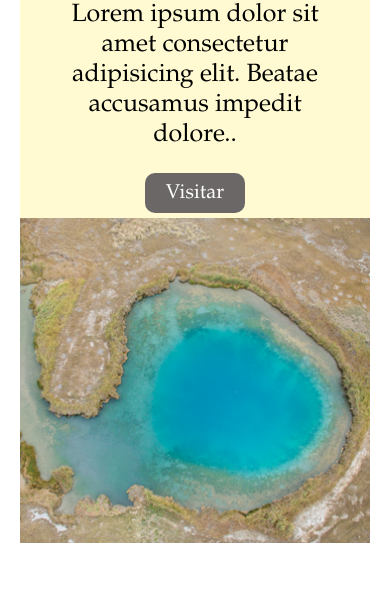
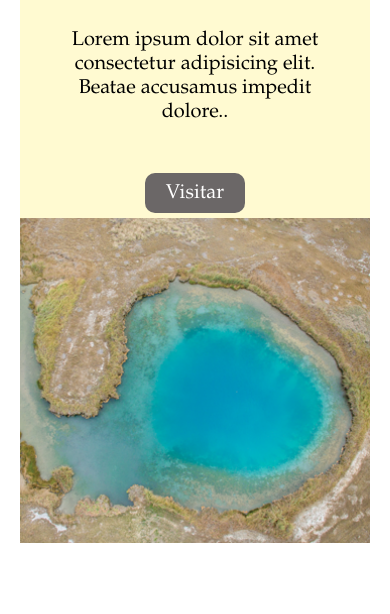
Before and after one commit to Songer22/Hotel-Guidi, a plain HTML site: page index.html in a window 390 px wide. Shown: the part 1055-1669 px from the top of the page. Drawn offline with nearby package versions, Linux system fonts and the light colour scheme.

Commit message:
Update contenido.css

```diff
--- a/contenido.css
+++ b/contenido.css
@@ -144,6 +144,10 @@
         border-radius: 50px 50px 0 0;
     }
 
+    .text-tour > p {
+        font-size: 20px;
+    }
+
     .tour-img{
         height: 50%;
     }
```
